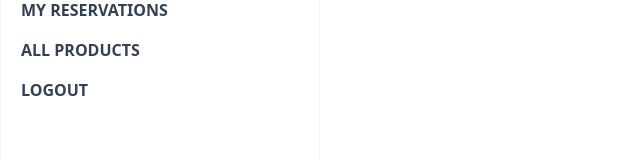
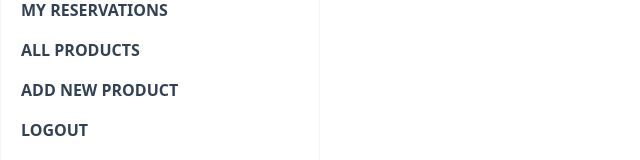
Before and after one commit to limavfabio/iBook-front-end, a React (Vite) app: page / in a window 1280 px wide. Shown: the part 175-335 px from the top of the page, without its empty margins (0-640 px from the left). Built offline with nearby package versions, Linux system fonts and the light colour scheme; no server answers.

Commit message:
Item form adds item to current_user

```diff
--- a/src/components/Item-form/ItemForm.jsx
+++ b/src/components/Item-form/ItemForm.jsx
@@ -1,6 +1,9 @@
 import React, { useState } from 'react';
+import { useSelector } from 'react-redux';
 
 const ItemForm = () => {
+  const user = useSelector((state) => state.user);
+
   const [name, setName] = useState('');
   const [description, setDescription] = useState('');
   const [image, setImage] = useState('');
@@ -14,7 +17,7 @@ const ItemForm = () => {
       description,
       image,
       price,
-      owner_id: 1,
+      owner_id: user.id,
     };
 
     fetch('http://localhost:3000/api/v1/products', {
@@ -55,7 +58,7 @@ const ItemForm = () => {
               id="name"
               value={name}
               onChange={(e) => setName(e.target.value)}
-              placeholder="John Doe"
+              placeholder="Marker Kit"
               className="my-2 w-full border border-[#BFD872] px-6 py-2 focus:border-[#85a80d] focus:bg-white focus:outline-none"
               required
             />
--- a/src/components/layout/MobileSidebar.jsx
+++ b/src/components/layout/MobileSidebar.jsx
@@ -12,6 +12,7 @@ function MobileSidebar() {
         <SidebarLink text='MAIN PAGE' path='/' />
         <SidebarLink text='MY RESERVATIONS' path='/reservations' />
         <SidebarLink text='ALL PRODUCTS' path='/products' />
+        <SidebarLink text='ADD NEW PRODUCT' path='/products/new' />
 
         <button
           type="button"
--- a/src/components/layout/Sidebar.jsx
+++ b/src/components/layout/Sidebar.jsx
@@ -12,6 +12,8 @@ function Sidebar() {
         <SidebarLink text='MAIN PAGE' path='/' />
         <SidebarLink text='MY RESERVATIONS' path='/reservations' />
         <SidebarLink text='ALL PRODUCTS' path='/products' />
+        <SidebarLink text='ADD NEW PRODUCT' path='/products/new' />
+
 
         <button
           type="button"
```
